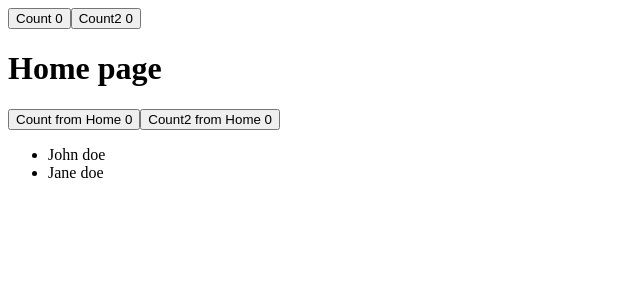
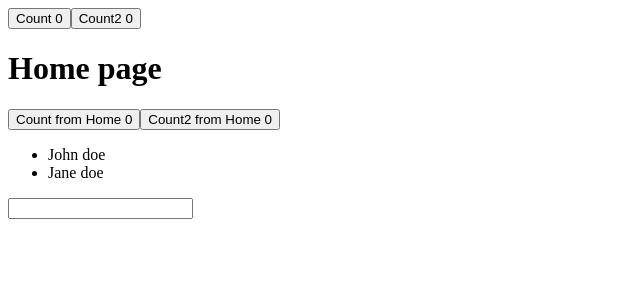
Before and after one commit to gavinbosch1/react-sandbox, a React app: page / in a window 1280 px wide. Shown: the top 300 px of the page, without its empty margins (0-640 px from the left). Built offline with nearby package versions, Linux system fonts and the light colour scheme.

Commit message:
textfield hook

```diff
--- a/src/App/HomePage/index.js
+++ b/src/App/HomePage/index.js
@@ -1,6 +1,7 @@
 import React, { useEffect, useState } from 'react';
 import { useAppContext } from '@/contexts/App';
 import HomePageContext from '@/contexts/HomePage';
+import { useTextfieldContext } from '@/contexts/TextfieldPage';
 import List from './List';
 
 const HomePage = () => {
@@ -39,6 +40,7 @@ const HomePage = () => {
 			<HomePageContext.Provider value={list}>
 				<List />
 			</HomePageContext.Provider>
+
 		</>
 	);
 };
--- /dev/null
+++ b/src/App/TextFieldPage/index.js
@@ -0,0 +1,14 @@
+import React from 'react';
+import { useTextfieldContext } from '@/contexts/TextfieldPage';
+
+const TextfieldPage = () => {
+	const [name, setName] = useTextfieldContext();
+
+	return (
+		<>
+			<input type="text" value={name} onChange={(e) => setName(e.target.value)} />
+		</>
+	);
+};
+
+export default TextfieldPage;
--- /dev/null
+++ b/src/App/contexts/TextfieldPage.js
@@ -0,0 +1,7 @@
+import { createContext, useContext } from 'react';
+
+const Context = createContext(null);
+
+export const useTextfieldContext = () => useContext(Context);
+
+export default Context;
--- a/src/App/index.js
+++ b/src/App/index.js
@@ -1,18 +1,26 @@
 import React, { useState } from 'react';
-import Context from '@/contexts/App';
+import AppContext from '@/contexts/App';
+import TextfieldContext from '@/contexts/TextfieldPage';
 import HomePage from './HomePage';
+import TextfieldPage from './TextFieldPage';
 
 const App = () => {
 	const [count, setCount] = useState(0);
 	const [count2, setCount2] = useState(0);
 
+	const [name, setName] = useState('');
+
 	return (
 		<>
 			<button onClick={() => setCount(count + 1)}>Count {count}</button>
 			<button onClick={() => setCount2(count2 + 1)}>Count2 {count2}</button>
-			<Context.Provider value={{ count: [count, setCount], count2: [count2, setCount2] }}>
+			<AppContext.Provider value={{ count: [count, setCount], count2: [count2, setCount2] }}>
 				<HomePage />
-			</Context.Provider>
+			</AppContext.Provider>
+
+			<TextfieldContext.Provider value={[name, setName]}>
+				<TextfieldPage />
+			</TextfieldContext.Provider>
 		</>
 	);
 };
```
Also changed, not shown: 1 other file (tests, documents, lock files or other folders).
